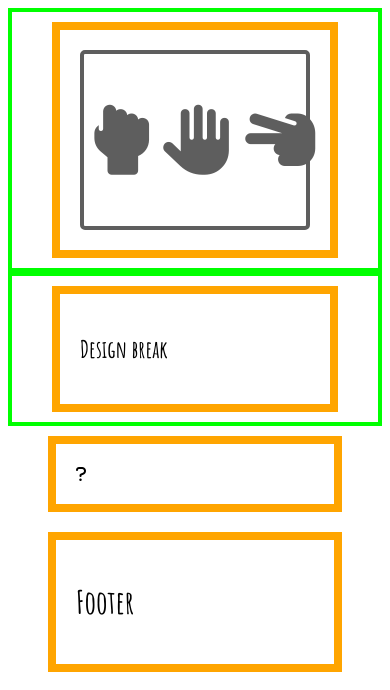
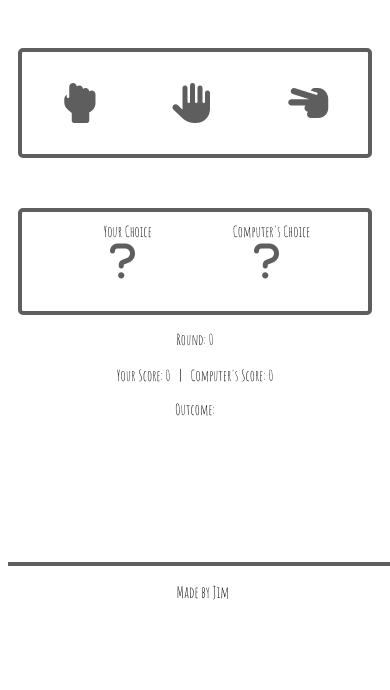
Before and after one commit to JimmyOC99/Rock-Paper_Scissors, a plain HTML site: page index.html in a window 390 px wide. Shown: the part 232-922 px from the top of the page. After the commit the page ends 860 px from the top, so only its background shows below. Drawn offline with Linux system fonts and the light colour scheme.

Commit message:
Modifying CSS and HTML scripts with added javascript

```diff
--- a/index.html
+++ b/index.html
@@ -22,7 +22,7 @@
                 <span class="green-color">PAPER</span>&nbsp;
                 <span class="blue-color">SCISSORS</span>
             <h1>
-            <p> 3 Options | 3 Lives | 1 Winner</p>
+            <p> 3 Options | First to 3 | 1 Winner</p>
             <p>
                 <span class="red-color">Rock</span> beats <span class="blue-color">Scissors</span> |
                 <span class="green-color">Paper</span> beats <span class="red-color">Rock</span> |
@@ -36,36 +36,49 @@
 
                     <weapons-area>
                         <button class="rock-button weapon-button">
-                            <i class="fa-solid fa-hand-back-fist rock-icon"></i>
+                            <i class="fa-solid fa-hand-back-fist rock-icon weapon-icon"></i>
                         </button>
                         <button class="paper-button weapon-button">
-                            <i class="fa-solid fa-hand pap-icon"></i>
+                            <i class="fa-solid fa-hand pap-icon weapon-icon"></i>
                         </button>
                         <button class="scissors-button weapon-button">
-                            <i class="fa-solid fa-hand-scissors scissor-icon"></i>
+                            <i class="fa-solid fa-hand-scissors scissor-icon weapon-icon"></i>
                         </button>
                     </weapons-area>
 
                 </inner-column>
             </section>
 
-            <section>
-                <inner-column>
-                    <h1>Design break</h1>
-                </inner-column>
-            </section>
-
             <results>
                 <inner-column>
-                    <div class="player-choice"><i class="fa-solid fa-question"></i></div>
+                    <game-result>
+                        <div class="choices">
+                            <div class="player-choice">
+                                <p class="player-title">Your Choice</p>
+                                <i class="player_fa_icon fa-solid fa-question q-icon"></i>
+                            </div>
+                            <div class="computer-choice">
+                                <p class="comp-title">Computer's Choice</p>
+                                <i class="comp_fa_icon fa-solid fa-question q-icon"></i>
+                            </div>
+                        </div>
+                        <div class="results">
+                            <p class="round">Round: 0</p>
+                            <p class="scores">Your Score: 0 ︱ Computer's Score: 0</p>
+                            <p class="outcome">Outcome:</p>
+                        </div>
+                    </game-result>
+
                 </inner-column>
             </results>
+            <div class="game-end">
+                <p class="end_message"></p>
+                <button class="play-again">New Game?</button>
+            </div>
         </main>
         <footer>
-            <inner-column>
-                <h1>Footer</h1>
-            </inner-column>
+            <p>Made by Jim</p>
         </footer>
-        <!-- <script src="rps.js"></script> -->
+        <script src="script.js" type="text/javascript"></script>
     </body>
 </html>
--- a/style.css
+++ b/style.css
@@ -22,10 +22,7 @@ html {
 
 /* DEV STYLES */
 
-section {
-    border: 4px solid lime;
-    /*min-height: 200px;*/
-}
+
 
 /*header, footer, main {
     border: 3px solid red;
@@ -33,9 +30,9 @@ section {
 
 inner-column {
     display: block;
-    border: 8px solid orange;
-    padding: 20px;
-    margin: 10px 40px;
+    max-width: 700px;
+    padding: 10px;
+    margin: 30px auto;
 }
 
 /* TYPOGRAPHY */
@@ -86,7 +83,7 @@ weapons-area {
     border: none;
 }
 
-.rock-icon, .pap-icon, .scissor-icon {
+.rock-icon, .pap-icon, .scissor-icon, .q-icon {
     margin: 50px 0;
     color: #5e5e5e;
     font-size: 70px;
@@ -111,6 +108,80 @@ weapons-area {
     color: var(--blue);
 }
 
+.disabled-button .fa-solid {
+    cursor: default;
+    transform: none;
+}
+
+.choices {
+    display: flex;
+    justify-content: space-evenly;
+    border: 4px solid #5e5e5e;
+    border-radius: 5px;
+    text-align: center;
+    transition: all .3s linear;
+}
+
+.choices .player-choice {
+    transition: all .3s linear;
+}
+
+.choices .computer-choice {
+    transition: all .3s linear;
+}
+
+.player-title, .comp-title {
+    margin: 10px 0 -30px 10px;
+    font-size: 30px;
+}
+
+.results {
+    text-align: center;
+    font-size: 30px;
+}
+
+/* FINISH */
+
+.pale {
+    opacity: 0.2;
+}
+
+.game-end {
+    text-align: center;
+}
+
+.play-again {
+    visibility: hidden;
+    margin-bottom: 60px;
+    padding: 20px;
+    font-size: 25px;
+    color: #5e5e5e;
+    border: 4px solid #5e5e5e;
+    border-radius: 5px;
+    background-color: transparent;
+    transition: all .3s;
+    cursor: pointer;
+  }
+  .play-again:hover {
+    background-color: #5e5e5e;
+    color: #fff;
+}
+
+.end_message {
+    font-size: 50px;
+}
+
+
+/* FOOTER */
+footer {
+    position: fixed;
+    bottom: 0px;
+    height: 50px;
+    width: 100%;
+    background-color: #fff;
+    border-top: 4px solid #5e5e5e;
+    text-align: center;
+}
 
 
 /* RESPONSIVE LAYOUT */
@@ -120,5 +191,16 @@ weapons-area {
         font-size: 12px;
     }
 
+    .fa-solid, .q-icon {
+        font-size: 40px;
+        margin: 30px;
+    }
+    .player-title, .comp-title, .results {
+        font-size: 15px;
+    }
+
+    .end_message {
+        font-size: 30px;
+    }
 
 }
```
